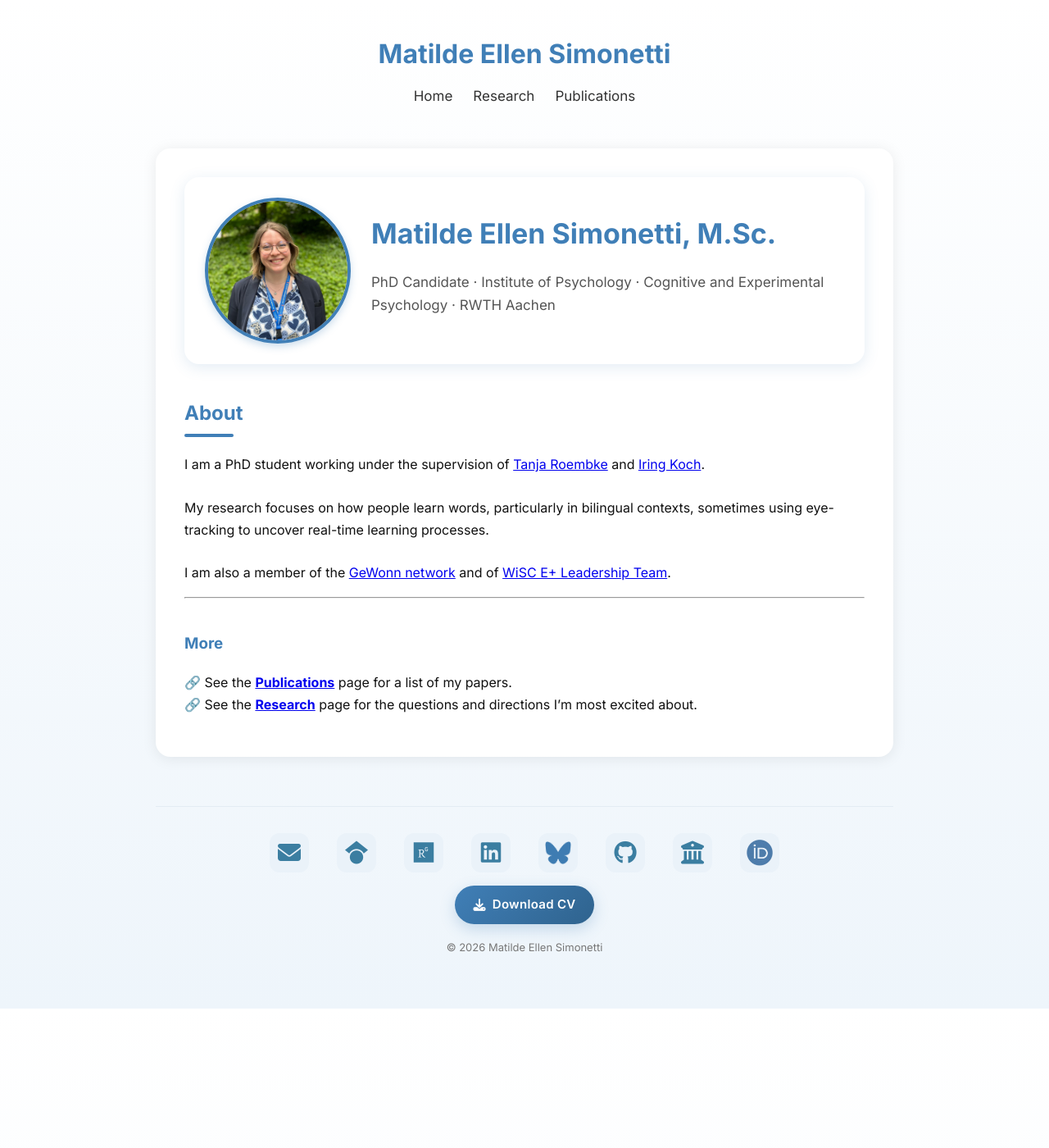
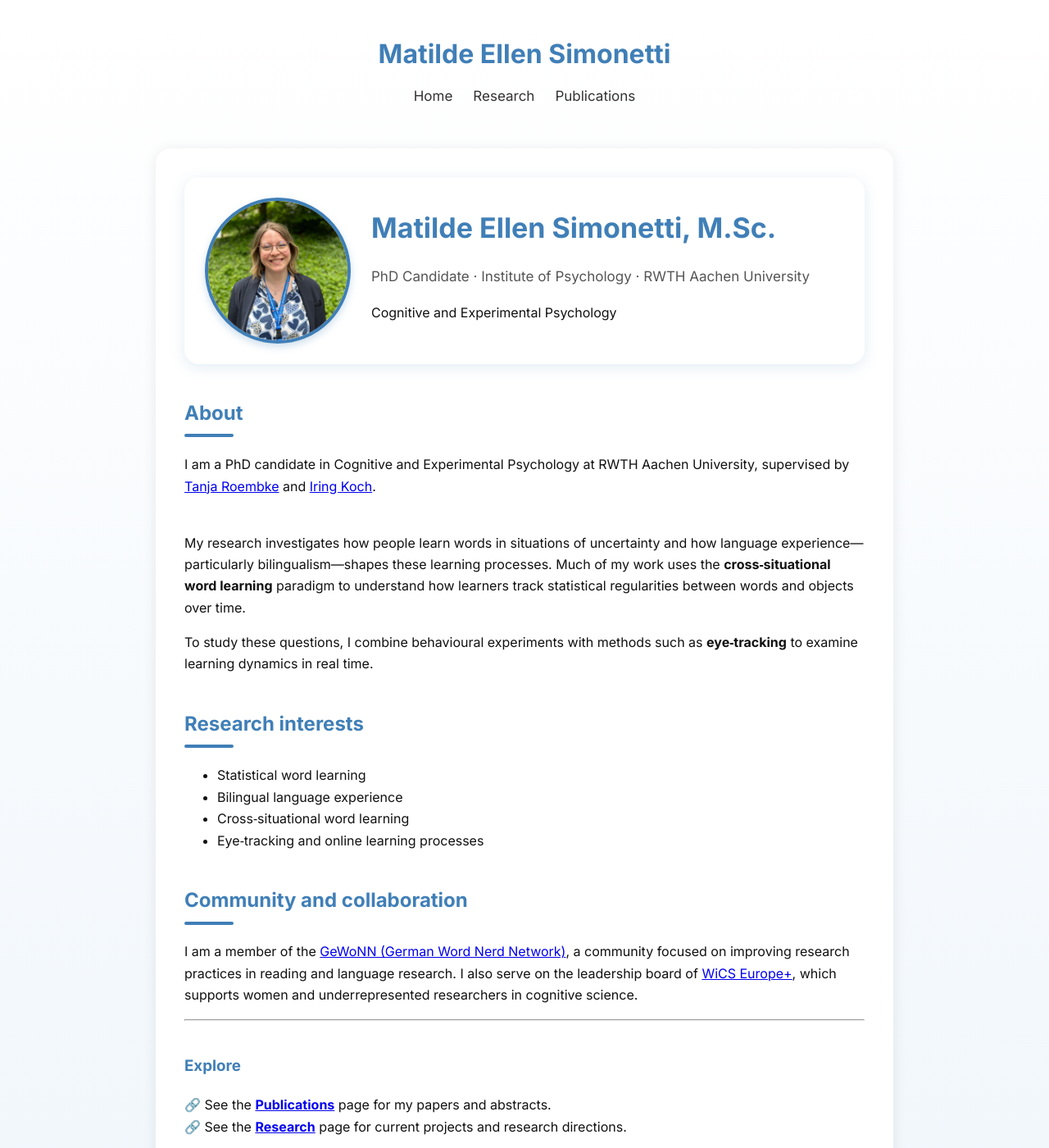
Before and after one commit to matildellen/matildellen.github.io, a Jekyll site: the page built from index.md, in a window 1280 px wide and 1400 px high. Shown: the whole window at 82% size. Built offline with Jekyll 4.4.1, drawn with Linux system fonts in a browser that asks for light colours.

Commit message:
Revise personal introduction and research interests
Updated personal and research information for clarity and detail.

```diff
--- a/index.md
+++ b/index.md
@@ -6,7 +6,8 @@ title: Home
   <img src="images/headshot.jpg" alt="Headshot of Matilde Ellen Simonetti" class="avatar">
   <div>
     <h1 class="name">Matilde Ellen Simonetti, M.Sc.</h1>
-    <p class="tagline">PhD Candidate · Institute of Psychology · Cognitive and Experimental Psychology · RWTH Aachen</p>
+    <p class="tagline">PhD Candidate · Institute of Psychology · RWTH Aachen University</p>
+    <p class="tagline-small">Cognitive and Experimental Psychology</p>
   </div>
 </div>
 
@@ -14,22 +15,41 @@ title: Home
 ## About
 
 <p>
-I am a PhD student working under the supervision of
+I am a PhD candidate in Cognitive and Experimental Psychology at RWTH Aachen University, supervised by
 <a href="https://www.psych.rwth-aachen.de/cms/psy/das-institut/kognitions-und-experimentalpsychologie/team/~cjoix/tanja-roembke/?allou=1&lidx=1" target="_blank">Tanja Roembke</a>
 and
 <a href="https://www.psych.rwth-aachen.de/cms/psy/Das-Institut/Kognitions-und-Experimentalpsychologie/Team/~ikpk/Iring-Koch/lidx/1/" target="_blank">Iring Koch</a>.<br><br>
+</p>
 
-My research focuses on how people learn words, particularly in bilingual contexts,
-sometimes using eye-tracking to uncover real-time learning processes.<br><br>
+<p>
+My research investigates how people learn words in situations of uncertainty and how language experience—particularly bilingualism—shapes these learning processes.
+Much of my work uses the <strong>cross‑situational word learning</strong> paradigm to understand how learners track statistical regularities between words and objects over time.
+</p>
+<p>
+To study these questions, I combine behavioural experiments with methods such as <strong>eye‑tracking</strong> to examine learning dynamics in real time.
+</p>
 
-I am also a member of the
-<a href="https://sites.google.com/view/gewonn/home" target="_blank">GeWonn network</a> and of
-<a href="https://www.womenincogsci.org/wics-europe" target="_blank">WiSC E+ Leadership Team</a>.
+## Research interests
+
+- Statistical word learning
+- Bilingual language experience
+- Cross‑situational word learning
+- Eye‑tracking and online learning processes
+
+## Community and collaboration
+
+<p>
+I am a member of the
+<a href="https://sites.google.com/view/gewonn/home" target="_blank">GeWoNN (German Word Nerd Network)</a>,
+a community focused on improving research practices in reading and language research.
+I also serve on the leadership board of
+<a href="https://www.womenincogsci.org/wics-europe" target="_blank">WiCS Europe+</a>,
+which supports women and underrepresented researchers in cognitive science.
 </p>
 
 ---
 
-### More
+### Explore
 
-🔗 See the **[Publications](publications)** page for a list of my papers.
-🔗 See the **[Research](research)** page for the questions and directions I’m most excited about.
+🔗 See the **[Publications](publications)** page for my papers and abstracts.
+🔗 See the **[Research](research)** page for current projects and research directions.
```
